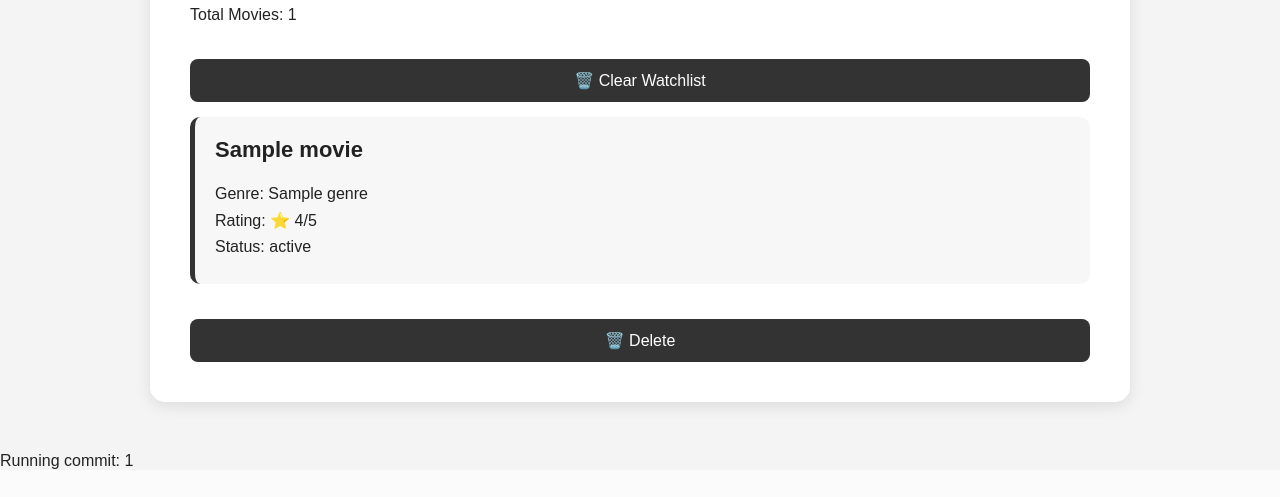
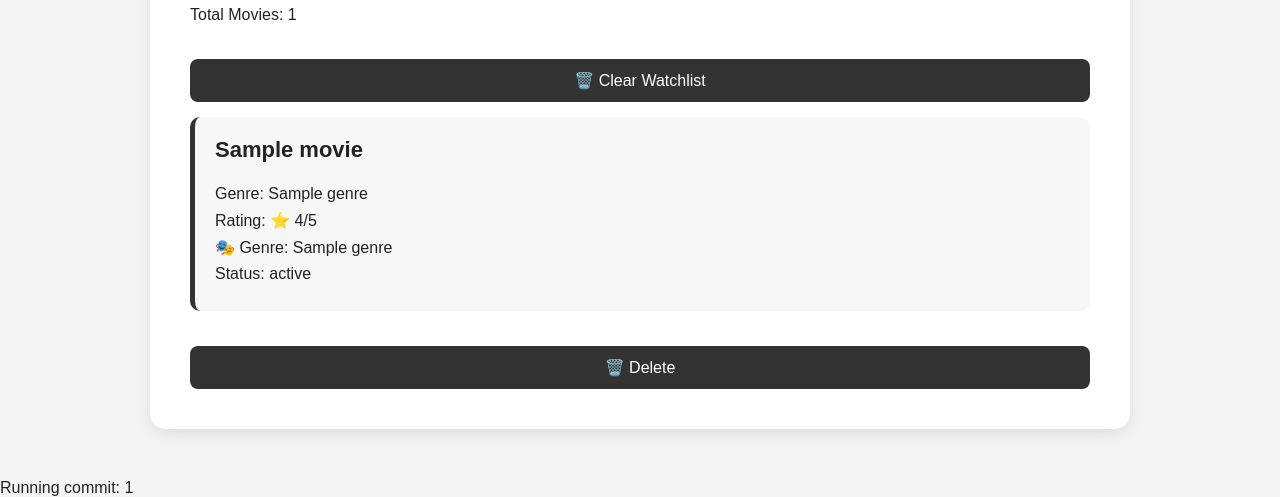
Before and after one commit to shreeyamahabaleshwarkar-hub/CineTrack, a Flask app: template templates/index.html in a window 1280 px wide. Shown: the part 969-1466 px from the top of the page. Before the commit the page ends 1438 px from the top, so only its background shows below. Run offline with Flask 3, Linux system fonts and the light colour scheme; the template is opened without the code that fills it: most values are stand-ins (such as "Sample title", 1, 10 or a date in 2020).

Commit message:
Improve movie card details

```diff
--- a/templates/index.html
+++ b/templates/index.html
@@ -95,6 +95,8 @@
 
                     <p>Rating: ⭐ {{ movie.rating }}/5</p>
 
+                    <p>🎭 Genre: {{ movie.genre }}</p>
+
                     <p>Status: {{ movie.status }}</p>
                 </div>
 
```
